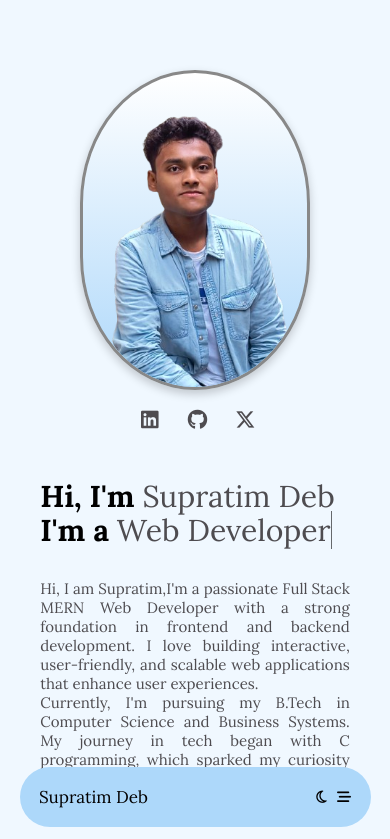
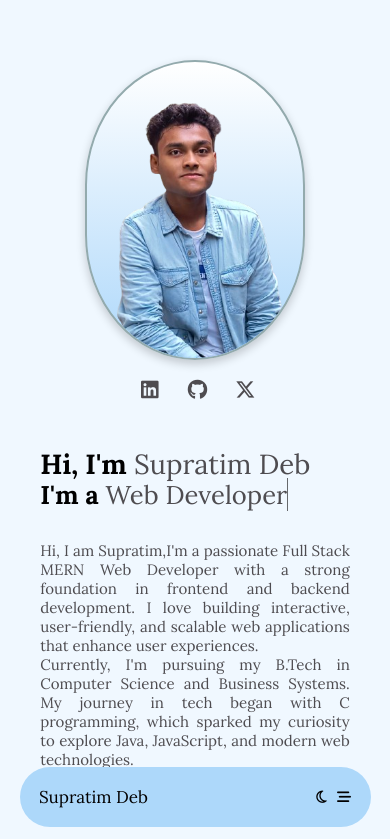
Before and after one commit to SupratimDeb01/test1, a plain HTML site: page index.html in a window 390 px wide. Shown: the top 839 px of the page. Drawn offline with nearby package versions, Linux system fonts and the light colour scheme; a web font is replaced by a local one.

Commit message:
Update responsive.css

```diff
--- a/responsive.css
+++ b/responsive.css
@@ -4,6 +4,7 @@
     display: none !important;
   }
 }
+
 @media (max-width: 992px) {
   section.home{
     padding: 3rem 4rem 4rem 4rem;
@@ -79,6 +80,12 @@
     width: 230px;
     height: 320px;
   }
+  .home-img img {
+    width: 100%;
+    height: 100%;
+    object-fit: cover;
+    border-radius: 60% / 50%;
+}
   .home-content h1{
     font-size: 3rem;
   }
@@ -132,16 +139,42 @@
 }
 }
 @media(max-width:600px){
+  html{
+    scroll-padding-top: 15vh;
+  }
+  section.skills{
+    padding-bottom: 5rem;
+  }
+  .logos{
+    padding-top: 3rem;
+  }
   header{
     display: none !important;
   }
   section.home{
     flex-direction: column;
+    margin-top: -1rem;
   }
+  .home-img{
+    width: 220px;
+    height: 300px;
+    border: 2px solid #93aaad;
+  }
+.home-img img {
+  width: 100%; /* Make sure the image fits */
+  height: 100%;
+  object-fit:cover;
+}
   .home-content h3{
-    font-size: 3rem;
+    font-size: 2.55rem;
     margin-bottom: 3rem;
     font-weight: 1000;
+}
+.home-content p{
+  font-size: 1.5rem;
+}
+.home-content h1{
+  font-size: 2.75rem;
 }
 .educationcertification{
   flex-direction: column;
```
